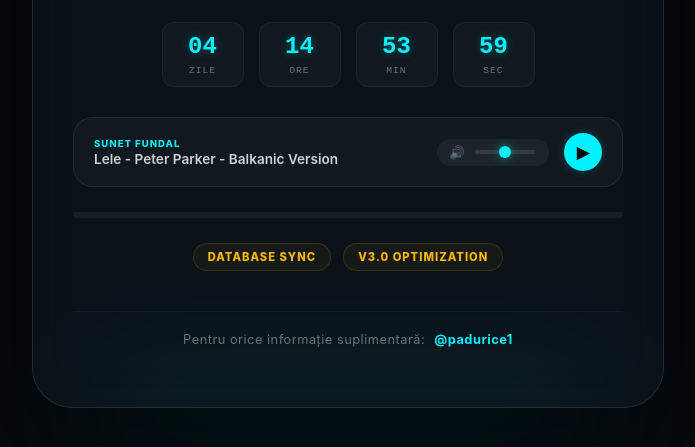
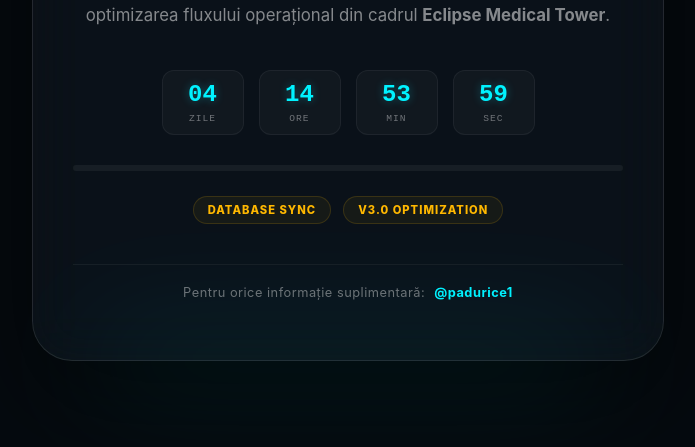
Before and after one commit to scripterin/epa-medici, a website: page public/index.html in a window 1280 px wide. Shown: the part 353-800 px from the top of the page, without its empty margins (292-987 px from the left). Drawn offline with Linux system fonts and the light colour scheme.

Commit message:
Add files via upload

```diff
--- a/public/index.html
+++ b/public/index.html
@@ -7,10 +7,6 @@
     <link rel="stylesheet" href="style.css">
 </head>
 <body class="maintenance-body">
-
-    <audio id="bgMusic" loop>
-        <source src="lele.mp3" type="audio/mpeg">
-    </audio>
 
     <div class="maintenance-card">
         <div class="status-icon-box">
@@ -30,20 +26,6 @@
             <div class="time-unit"><span id="seconds">00</span><label>Sec</label></div>
         </div>
 
-        <div class="music-player-card">
-            <div class="player-info">
-                <span class="music-label">SUNET FUNDAL</span>
-                <span class="track-name">Lele - Peter Parker - Balkanic Version</span>
-            </div>
-            <div class="player-controls">
-                <div class="volume-container">
-                    <span class="volume-icon">🔊</span>
-                    <input type="range" id="volumeSlider" min="0" max="1" step="0.05" value="0.5">
-                </div>
-                <button id="playBtn" onclick="toggleMusic()">▶</button>
-            </div>
-        </div>
-
         <div class="work-progress-container">
             <div class="work-progress-bar"></div>
         </div>
@@ -59,28 +41,6 @@
     </div>
 
     <script>
-        // --- LOGICĂ MUZICĂ ---
-        const music = document.getElementById("bgMusic");
-        const playBtn = document.getElementById("playBtn");
-        const volumeSlider = document.getElementById("volumeSlider");
-
-        // Setăm volumul inițial
-        music.volume = volumeSlider.value;
-
-        function toggleMusic() {
-            if (music.paused) {
-                music.play();
-                playBtn.innerText = "⏸";
-            } else {
-                music.pause();
-                playBtn.innerText = "▶";
-            }
-        }
-
-        // Event listener pentru slider-ul de volum
-        volumeSlider.addEventListener("input", (e) => {
-            music.volume = e.target.value;
-        });
 
         // --- LOGICĂ TIMER ---
         const targetDate = new Date("March 3, 2026 00:00:00").getTime();
--- a/public/style.css
+++ b/public/style.css
@@ -926,116 +926,3 @@
     margin-top: 5px;
     letter-spacing: 1px;
 }
-
-/* --- MUSIC PLAYER CARD --- */
-.music-player-card {
-    background: rgba(255, 255, 255, 0.03);
-    border: 1px solid rgba(255, 255, 255, 0.08);
-    border-radius: 20px;
-    padding: 15px 20px;
-    display: flex;
-    align-items: center;
-    justify-content: space-between;
-    margin: 25px 0;
-    text-align: left;
-    transition: all 0.3s ease;
-}
-
-.music-player-card:hover {
-    background: rgba(255, 255, 255, 0.05);
-    border-color: rgba(0, 242, 255, 0.3);
-}
-
-.player-info {
-    display: flex;
-    flex-direction: column;
-    gap: 2px;
-}
-
-.music-label {
-    font-size: 0.6rem;
-    color: #00f2ff; /* Culoarea neon din proiectul tău */
-    font-weight: 800;
-    text-transform: uppercase;
-    letter-spacing: 1px;
-}
-
-.track-name {
-    font-size: 0.85rem;
-    font-weight: 600;
-    color: white;
-    opacity: 0.8;
-}
-
-.player-controls {
-    display: flex;
-    align-items: center;
-}
-
-#playBtn {
-    background: #00f2ff;
-    border: none;
-    width: 38px;
-    height: 38px;
-    border-radius: 50%;
-    cursor: pointer;
-    color: #050a0f; /* Culoarea fundalului tău închis */
-    font-size: 1rem;
-    font-weight: bold;
-    display: flex;
-    align-items: center;
-    justify-content: center;
-    transition: all 0.3s cubic-bezier(0.175, 0.885, 0.32, 1.275);
-    box-shadow: 0 0 10px rgba(0, 242, 255, 0.2);
-}
-
-#playBtn:hover {
-    transform: scale(1.1);
-    box-shadow: 0 0 20px rgba(0, 242, 255, 0.5);
-}
-
-#playBtn:active {
-    transform: scale(0.95);
-}
-
-/* Containerul de controale (buton + volum) */
-.player-controls {
-    display: flex;
-    align-items: center;
-    gap: 15px;
-}
-
-/* Container Volum */
-.volume-container {
-    display: flex;
-    align-items: center;
-    gap: 8px;
-    background: rgba(255, 255, 255, 0.05);
-    padding: 6px 12px;
-    border-radius: 100px;
-}
-
-.volume-icon {
-    font-size: 0.8rem;
-    opacity: 0.5;
-}
-
-/* Stil Slider Volum */
-#volumeSlider {
-    -webkit-appearance: none;
-    width: 60px;
-    height: 4px;
-    background: rgba(255, 255, 255, 0.1);
-    border-radius: 5px;
-    outline: none;
-    cursor: pointer;
-}
-
-#volumeSlider::-webkit-slider-thumb {
-    -webkit-appearance: none;
-    width: 12px;
-    height: 12px;
-    background: #00f2ff;
-    border-radius: 50%;
-    box-shadow: 0 0 10px rgba(0, 242, 255, 0.5);
-}
```
